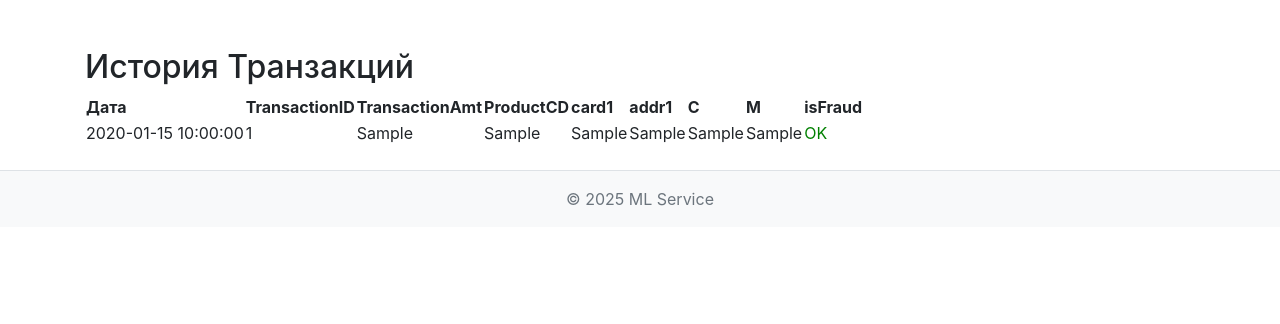
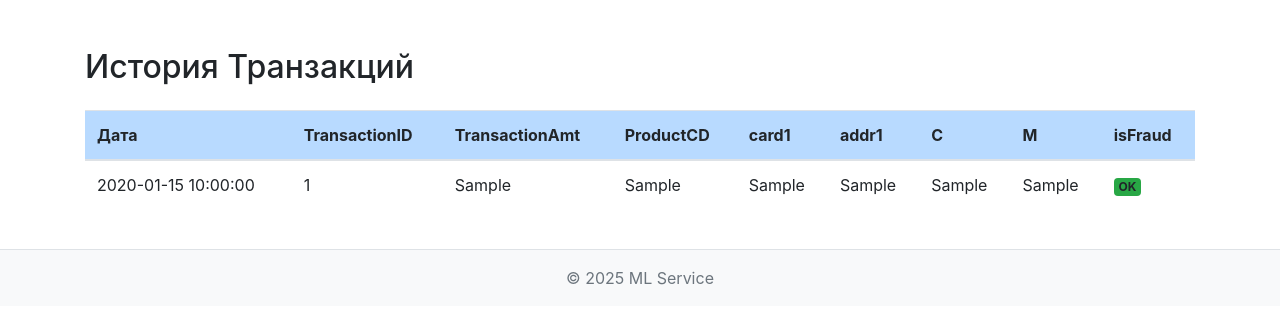
Before and after one commit to pese-git/mfdp-fin-fraud-detection-service, a Python web app: template app/src/templates/transactions.html in a window 1280 px wide. Shown: the part 72-396 px from the top of the page. Run offline with Jinja, Linux system fonts and the light colour scheme; the template is opened without the code that fills it: most values are stand-ins (such as "Sample title", 1, 10 or a date in 2020); some libraries are stand-ins or nearby versions.

Commit message:
update transactions template

```diff
--- a/app/src/templates/transactions.html
+++ b/app/src/templates/transactions.html
@@ -1,9 +1,10 @@
 {% extends "base.html" %}
 {% block title %}История Транзакций{% endblock %}
 {% block content %}
-<h2>История Транзакций</h2>
-<table>
-    <thead>
+<h2 class="mb-4">История Транзакций</h2>
+<div class="table-responsive">
+    <table class="table table-hover align-middle">
+        <thead class="table-primary">
             <tr>
                 <th>Дата</th>
                 <th>TransactionID</th>
@@ -38,16 +39,17 @@
                 <td>
                     {% if transaction.isFraud is not none %}
                         {% if transaction.isFraud == 1 %}
-                        <span style="color:red;font-weight:bold;">FRAUD</span>
+                            <span class="badge bg-danger">FRAUD</span>
                         {% else %}
-                        <span style="color:green;">OK</span>
+                            <span class="badge bg-success">OK</span>
                         {% endif %}
                     {% else %}
-                    -
+                        <span class="text-muted">-</span>
                     {% endif %}
                 </td>
             </tr>
             {% endfor %}
         </tbody>
     </table>
+</div>
 {% endblock %}
```
Lines whose indentation alone changed are shown as unchanged.
